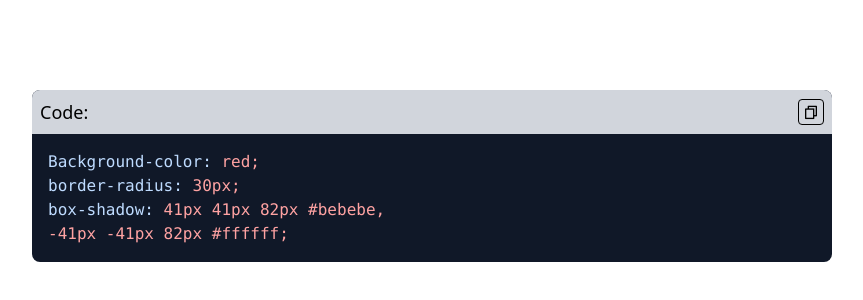
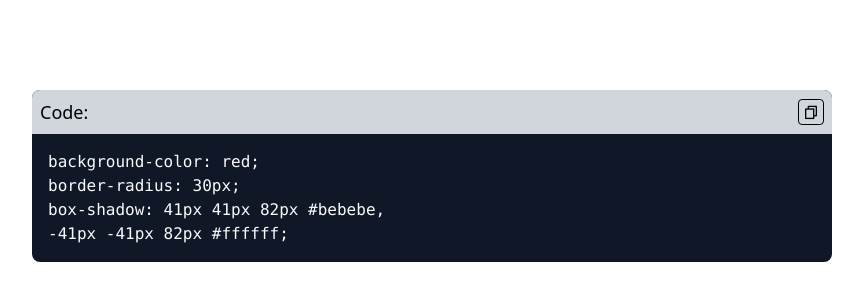
Before and after one commit to BRajendra10/Tailwind-CSS, a plain HTML site: page Code-snippet/index.html in a window 1280 px wide. Shown: the part 224-524 px from the top of the page, without its empty margins (208-1071 px from the left). Drawn offline with nearby package versions, Linux system fonts and the light colour scheme.

Commit message:
commit some changes

```diff
--- a/Code-snippet/index.html
+++ b/Code-snippet/index.html
@@ -20,11 +20,11 @@
                 <button class="border-1 px-1 hover:bg-gray-800 hover:text-gray-100 rounded-sm" type="button" id="button"><i class="ri-file-copy-line"></i></button>
             </nav>
             <div class="flex justify-start items-starts p-2">
-                <code class="w-full p-2">
-                    <span class="text-blue-200">Background-color:</span> <span class="text-red-300">red;</span><br>
-                    <span class="text-blue-200">border-radius:</span> <span class="text-red-300">30px;</span><br>
-                    <span class="text-blue-200">box-shadow:</span> <span class="text-red-300">41px 41px 82px #bebebe,</span><br>
-                    <span class="text-red-300">-41px -41px 82px #ffffff;</span>
+                <code class="w-full text-gray-50 p-2" contenteditable="true" spellcheck="true">
+                    background-color: red; <br>
+                    border-radius: 30px; <br>
+                    box-shadow: 41px 41px 82px #bebebe, <br>
+                    -41px -41px 82px #ffffff;
                 </code>
             </div>
         </div>
```
